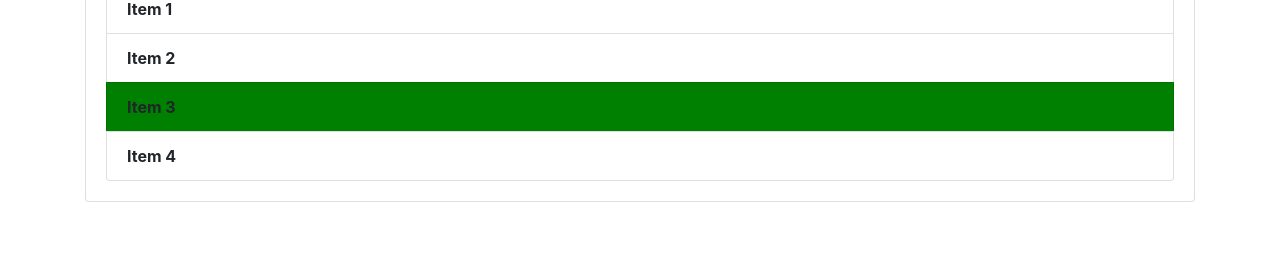
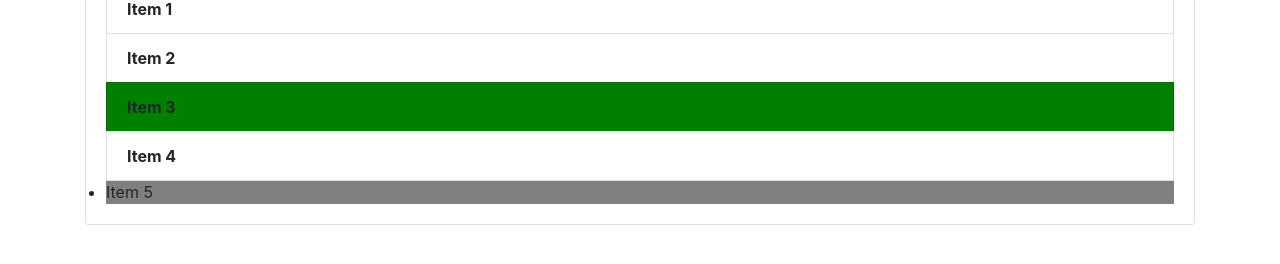
Before and after one commit to Ayan-Alam/Dom, a plain HTML site: page index.html in a window 1280 px wide. Shown: the part 296-560 px from the top of the page. Drawn offline with nearby package versions, Linux system fonts and the light colour scheme.

Commit message:
use getElementTagName

```diff
--- a/dom.js
+++ b/dom.js
@@ -6,4 +6,6 @@ document.addEventListener('DOMContentLoaded', function() {
         myElement1[i].style.fontWeight = 'bold';
     }
     myElement1[2].style.backgroundColor = 'green';
+    var myElement2 = document.getElementsByTagName('li');
+    myElement2[4].style.backgroundColor = "grey";
   });
--- a/index.html
+++ b/index.html
@@ -27,6 +27,7 @@
       <li class="list-group-item">Item 2</li>
       <li class="list-group-item">Item 3</li>
       <li class="list-group-item">Item 4</li>
+      <li>Item 5</li>
     </ul>
    </div>
   </div>
```
